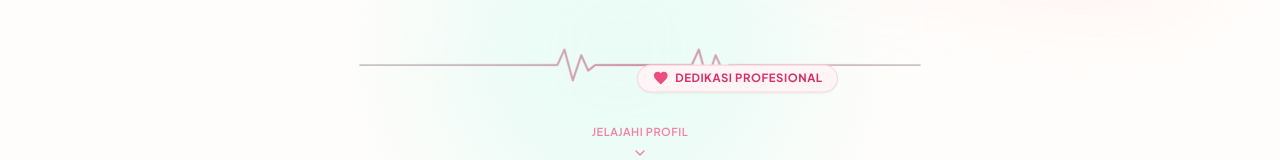
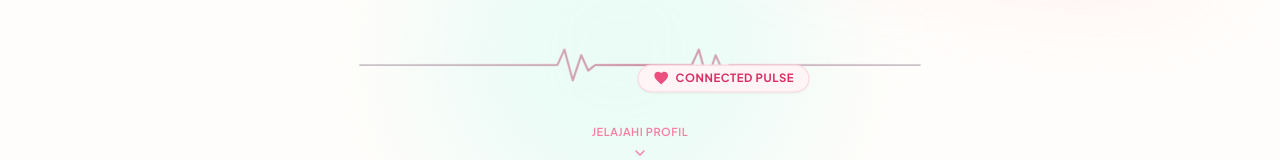
Before and after one commit to eeryyy282/portfolio-yulti-syaridayanti, a Next.js app: page / in a window 1280 px wide. Shown: the part 569-729 px from the top of the page. Built offline with nearby package versions, Linux system fonts and the light colour scheme; no server answers.

Commit message:
content(ui): revert heartbeat badge label to Connected Pulse

```diff
--- a/src/content/id.ts
+++ b/src/content/id.ts
@@ -364,7 +364,7 @@ export const idContent: PortfolioContent = {
   },
 
   ui: {
-    heartbeatBadge: "Dedikasi Profesional",
+    heartbeatBadge: "Connected Pulse",
     avatarFallbackRole: "Sarjana KesMas",
     avatarFallbackSpecialty: "PromKes & Edukasi",
     avatarBadgeCumlaude: "Cumlaude 3.86",
```
